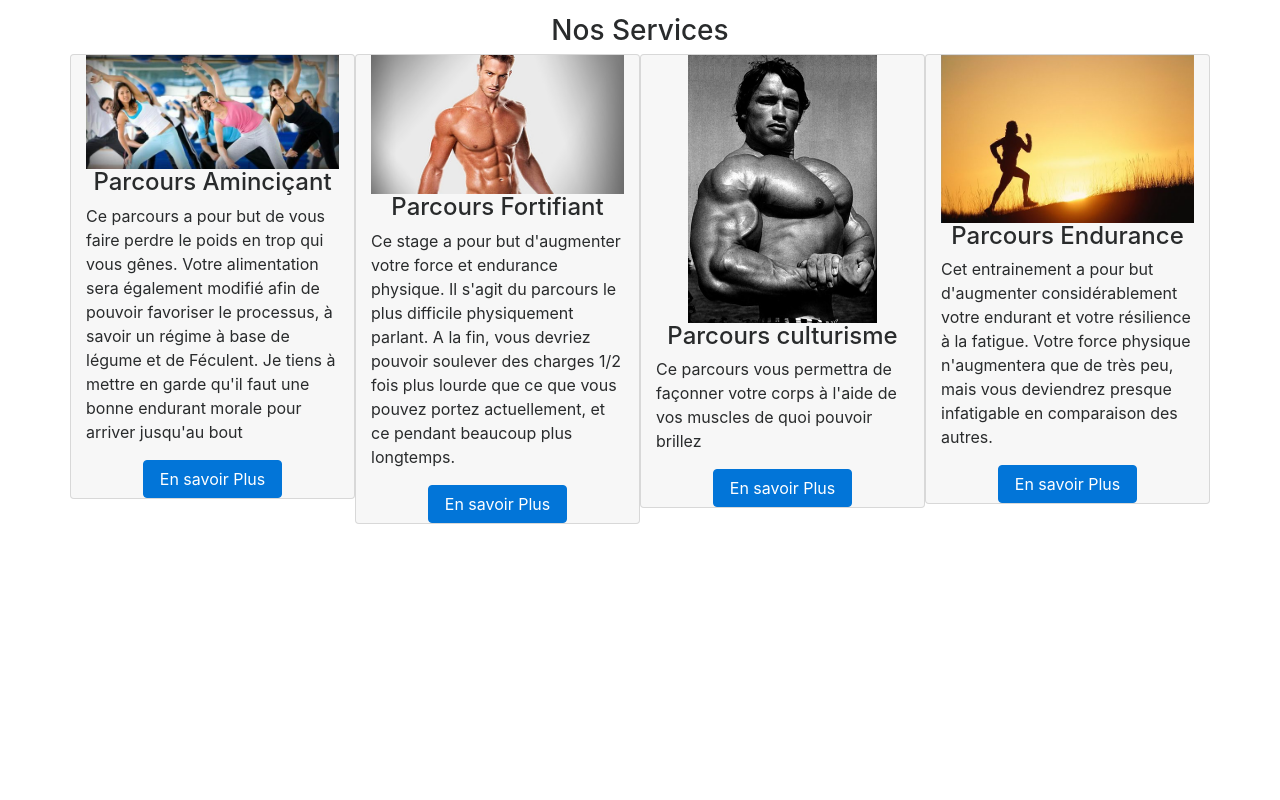
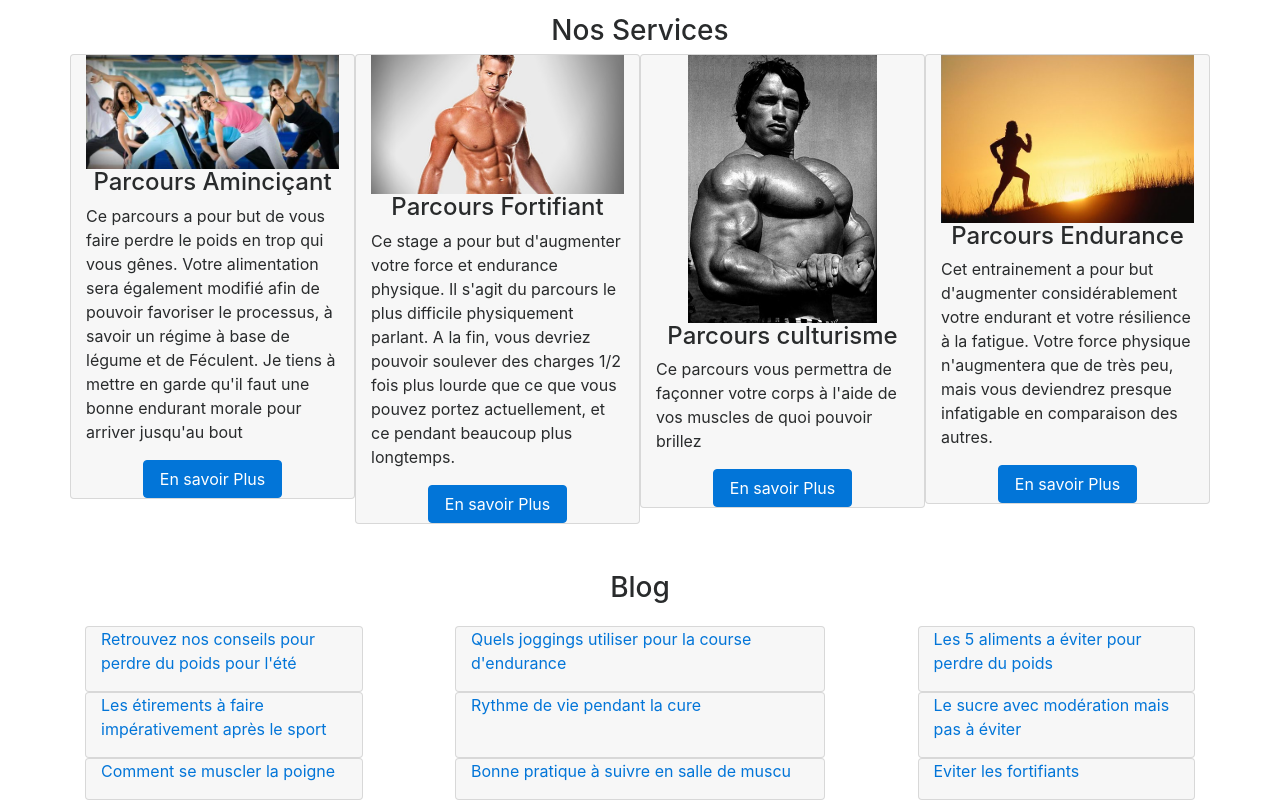
Before and after one commit to geasseur/Coach, a plain HTML site: page index.html in a window 1280 px wide. Shown: the part 719-1519 px from the top of the page. Before the commit the page ends 1243 px from the top, so only its background shows below. Drawn offline with nearby package versions, Linux system fonts and the light colour scheme; a script that the page names is missing.

Commit message:
section blog done in index.html

```diff
--- a/index.html
+++ b/index.html
@@ -59,34 +59,97 @@
             <h3 class="">Nos Services</h3>
           </div>
           <section class="row">
-            <article class="card col-xs-12 col-lg-3 h-100 d-flex align-items-center bg-faded">
+            <article class="card col-xs-12 col-lg-3 h-100 d-flex align-items-center bg-faded mb-5">
               <img src="img/carte/fitness.jpg" class="w-100" alt="fitness">
               <h4>Parcours Aminciçant</h4>
               <p>Ce parcours a pour but de vous faire perdre le poids en trop qui vous gênes. Votre alimentation sera également modifié afin de pouvoir favoriser le processus, à savoir un régime à base de légume et de Féculent. Je tiens à mettre en garde qu'il faut une bonne endurant morale pour arriver jusqu'au bout</p>
               <a href="#" class="btn btn-primary">En savoir Plus</a>
             </article>
 
-            <article class="card col-xs-12 col-lg-3 h-100 d-flex align-items-center bg-faded">
+            <article class="card col-xs-12 col-lg-3 h-100 d-flex align-items-center bg-faded mb-5">
               <img src="img/carte/force.jpg" class="w-100" alt="Force">
               <h4>Parcours Fortifiant</h4>
               <p>Ce stage a pour but d'augmenter votre force et endurance physique. Il s'agit du parcours le plus difficile physiquement parlant. A la fin, vous devriez pouvoir soulever des charges 1/2 fois plus lourde que ce que vous pouvez portez actuellement, et ce pendant beaucoup plus longtemps.</p>
               <a href="#" class="btn btn-primary">En savoir Plus</a>
             </article>
 
-            <article class="card col-xs-12 col-lg-3 h-100 d-flex align-items-center bg-faded">
+            <article class="card col-xs-12 col-lg-3 h-100 d-flex align-items-center bg-faded mb-5">
               <img src="img/carte/shwarzi.jpg" class="w-75 h-50" alt="Terminator">
               <h4>Parcours culturisme</h4>
               <p>Ce parcours vous permettra de façonner votre corps à l'aide de vos muscles de quoi pouvoir brillez</p>
               <a href="#" class="btn btn-primary">En savoir Plus</a>
             </article>
 
-            <article class="card col-xs-12 col-lg-3 h-100 d-flex align-items-center bg-faded">
+            <article class="card col-xs-12 col-lg-3 h-100 d-flex align-items-center bg-faded mb-5">
               <img src="img/carte/endurance.jpg" class="w-100" alt="course">
               <h4>Parcours Endurance</h4>
               <p>Cet entrainement a pour but d'augmenter considérablement votre endurant et votre résilience à la fatigue. Votre force physique n'augmentera que de très peu, mais vous deviendrez presque infatigable en comparaison des autres.</p>
               <a href="#" class="btn btn-primary">En savoir Plus</a>
             </article>
           </section>
+
+          <section class="container-fluid">
+            <div class="d-flex justify-content-center mb-3">
+              <h3>Blog</h3>
+            </div>
+            <section class="row">
+              <article class="card bg-faded col-5 col-lg-3">
+                <a href="#">
+                  <p>Retrouvez nos conseils pour perdre du poids pour l'été</p>
+                </a>
+              </article>
+              <article class="card bg-faded col-5 col-lg-4 offset-2 offset-lg-1">
+                <a href="">
+                  <p>Quels joggings utiliser pour la course d'endurance </p>
+                </a>
+              </article>
+
+              <article class="card bg-faded col-5 col-lg-3 offset-lg-1">
+                <a href="">
+                  <p>Les 5 aliments a éviter pour perdre du poids</p>
+                </a>
+              </article>
+
+              <article class="card bg-faded col-5 col-lg-3 offset-2 offset-lg-0">
+                <a href="">
+                  <p>Les étirements à faire impérativement après le sport</p>
+                </a>
+
+              </article>
+              <article class="card bg-faded col-5 col-lg-4 offset-lg-1">
+                <a href="">
+                  <p>Rythme de vie pendant la cure</p>
+                </a>
+              </article>
+
+              <article class="card bg-faded col-5 col-lg-3 offset-2 offset-lg-1">
+                <a href="">
+                  <p>Le sucre avec modération mais pas à éviter</p>
+                </a>
+
+              </article>
+              <article class="card bg-faded col-5 col-lg-3">
+                <a href="">
+                  <p>Comment se muscler la poigne</p>
+                </a>
+
+              </article>
+              <article class="card bg-faded col-5 col-lg-4 offset-2 offset-lg-1">
+                <a href="">
+                  <p>Bonne pratique à suivre en salle de muscu</p>
+                </a>
+
+              </article>
+
+              <article class="card bg-faded col-5 col-lg-3 offset-lg-1">
+                <a href="">
+                  <p>Eviter les fortifiants</p>
+                </a>
+              </article>
+
+            </section>
+          </section>
+
         </section>
       </main>
 
```
